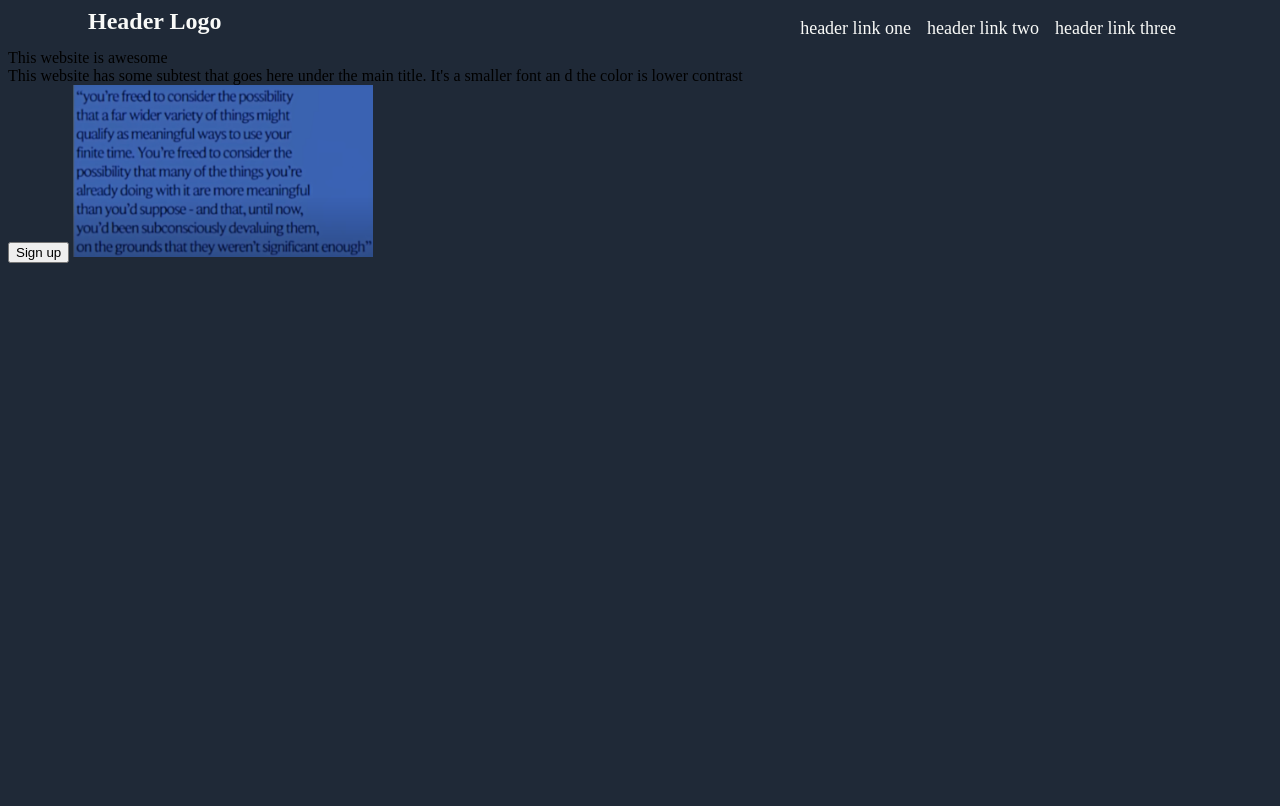
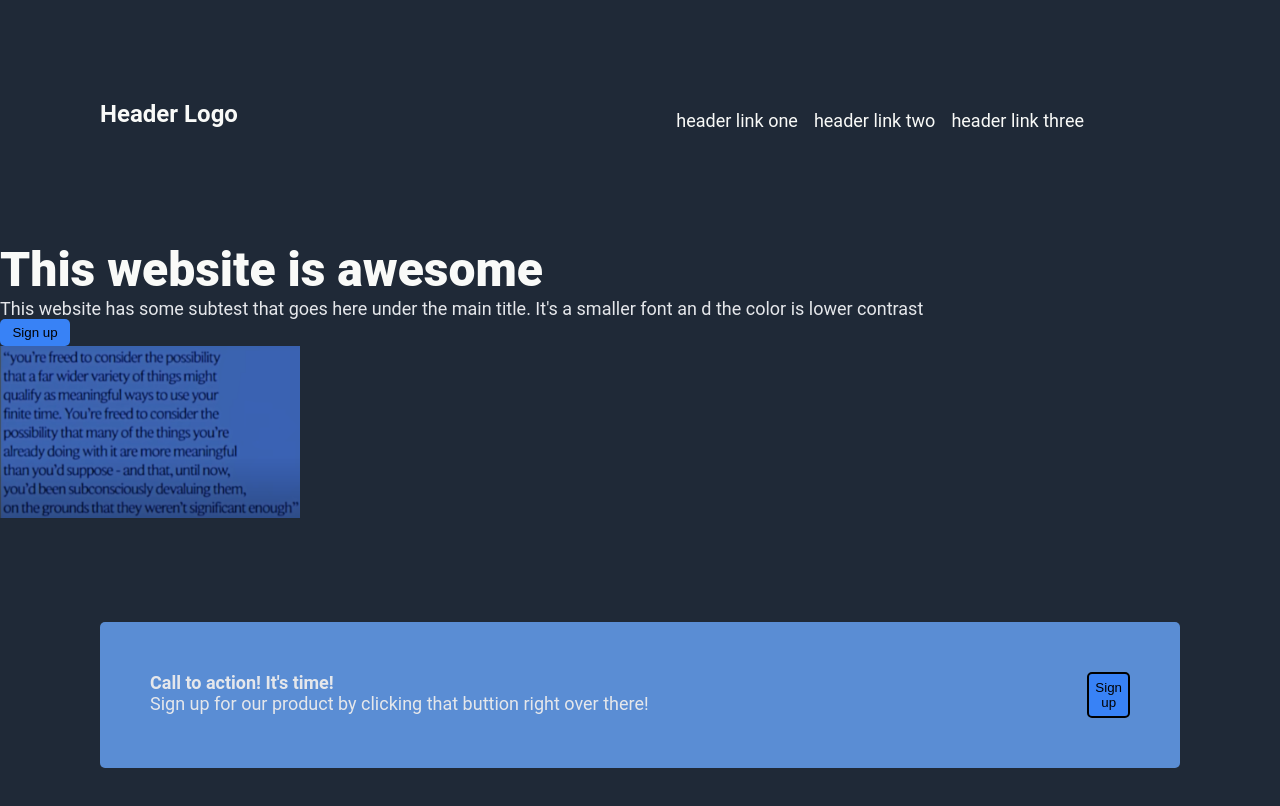
Before and after one commit to J-Glas/landing_page, a plain HTML site: page index.html in a window 1280 px wide. Drawn offline with Linux system fonts and the light colour scheme.

Commit message:
blueprint v1

```diff
--- a/index.html
+++ b/index.html
@@ -4,7 +4,7 @@
 <head>
     <meta charset="UTF-8">
     <meta name="viewport" content="width=device-width, initial-scale=1.0">
-    <title>Lading Page</title>
+    <title>Landing Page</title>
     <link rel="stylesheet" href="style.css">
 </head>
 
@@ -17,18 +17,31 @@
             <li><a href="#">header link three</a></li>
         </div>
     </div>
+    <div class="header_content">
         <div class="main_text">
             This website is awesome
         </div>
         <div class="secondary_text">
-        This website has some subtest that goes here under the main title. It's a smaller font an d the color is lower contrast
+            This website has some subtest that goes here under the main title. It's a smaller font an d the color is
+            lower contrast
+        </div>
     </div>
     <button class="sign_up">
         Sign up
     </button>
     <img src="img1.png" style="width: 300px; height: auto;" alt="Zitat1">
     <div class="footer">
-
+        <div class="footer_content">
+            <div class="footer_text1">
+                Call to action! It's time!
+            </div>
+            <div class="footer_text2">
+                Sign up for our product by clicking that buttion right over there!
+            </div>
+        </div>
+        <button class="sign_up2">
+            Sign up
+        </button>
 
     </div>
 </body>
--- a/style.css
+++ b/style.css
@@ -1,12 +1,9 @@
-.header .footer body {
-    font-family: system-ui, -apple-system, BlinkMacSystemFont, 'Segoe UI', Roboto, Oxygen, Ubuntu, Cantarell, 'Open Sans', 'Helvetica Neue', sans-serif;
-}
 .header {
     font-size: 24px;
     font-weight: bold;
     color: #F9FAF8;
     display: flex;
-    padding-left: 80px;
+    padding: 100px;
 }
 
 .header_links {
@@ -28,13 +25,91 @@ a {
     font-size: 18px;
     color: #F9FAF8;
 }
+
 li {
     text-decoration: none;
     margin-right: 16px;
 }
 
 body {
+    font-family: Roboto, sans-serif;
+    margin: 0;
     background-color: #1F2937;
 }
+.main_content {
+    display: flex;
+    flex-direction: column;
+}
+.main_text {
+    display: flex;
+    font-size: 48px;
+    color: #F9FAF8;
+    font-weight: 900;
+}
 
-.footer {}
+.secondary_text {
+    display: flex;
+    font-size: 18px;
+    color: #E5E7EB;
+}
+
+.sign_up {
+    display: flex;
+    background-color: #3882F6;
+    border-radius: 5px;
+    padding: 6px;
+    width: 70px;
+    height: auto;
+    border-style: none;
+    align-items: center;
+    justify-content: center;
+    cursor: pointer;
+    flex: 0;
+}
+
+.sign_up2 {
+    display: flex;
+    background-color: #3882F6;
+    border-radius: 5px;
+    padding: 6px;
+    width: 70px;
+    height: auto;
+    border-style: solid;
+    cursor: pointer;
+    justify-content: end;
+    margin-left: auto;
+    flex: 0;
+}
+
+.footer {
+    display: flex;
+    border-radius: 5px;
+    padding: 6px;
+    width: auto;
+    height: auto;
+    padding: 50px;
+    margin: 100px;
+    background-color: #5a8dd4;
+}
+.footer_content {
+    display: flex;
+    flex-direction: column;
+}
+.footer_text1 {
+    display: flex;
+    font-size: 18px;
+    color: #E5E7EB;
+    font-weight: bold;
+    flex-direction: column;
+}
+
+.footer_text2 {
+    display: flex;
+    flex-direction: column;
+    font-size: 18px;
+    color: #E5E7EB;
+}
+
+.spacer {
+    height: 20px;
+}
```
Lines whose indentation alone changed are shown as unchanged.
